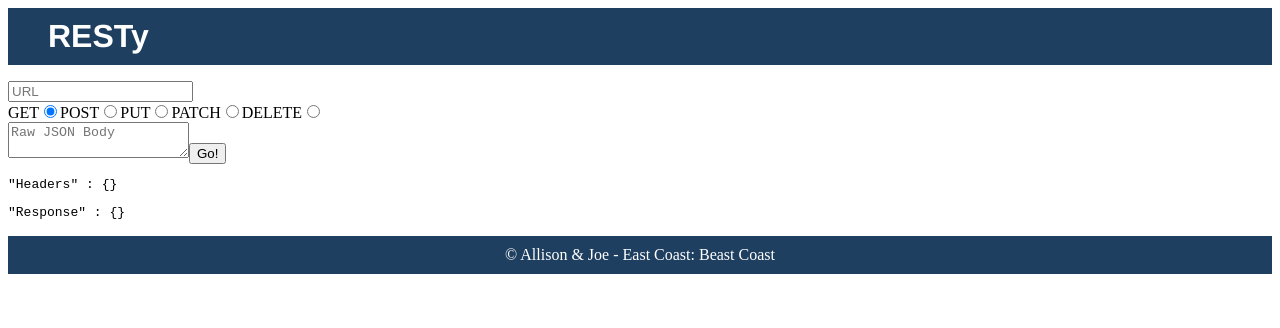
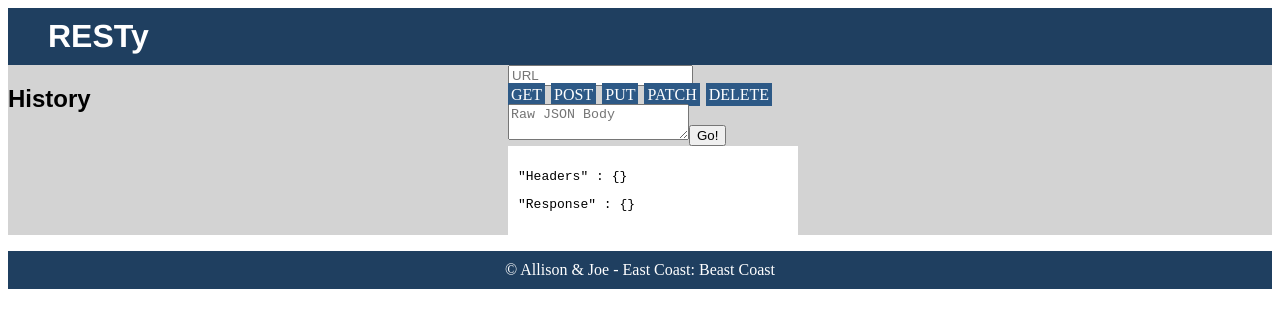
Before and after one commit to allisonbusse-401-advanced-javascript/resty-app, a React app: page / in a window 1280 px wide. Shown: the top 328 px of the page. Built offline with nearby package versions, Linux system fonts and the light colour scheme.

Commit message:
some css stuff

```diff
--- /dev/null
+++ b/src/components/Form.css
@@ -0,0 +1,16 @@
+.Form {
+  input[type="radio" i] {
+    display: none;
+  }
+  label {
+    margin-right: 6px;
+    cursor: pointer;
+    background-color: #2D5986;
+    padding: 3px;
+    color: white;
+  }
+}
+.radioButtons {
+  display: flex;
+  justify-content: space-between;
+  }
--- a/src/components/Form.js
+++ b/src/components/Form.js
@@ -1,9 +1,9 @@
 import React from 'react';
-import styles from './Header.css';
+import styles from './Form.css';
 import PropTypes from 'prop-types';
 
 const Form = ({ handleSubmit, handleChange, url, method, body }) => (
-  <form onSubmit={handleSubmit}>
+  <form className={styles.Form} onSubmit={handleSubmit}>
     <input type="text" name="url" placeholder="URL" value={url} onChange={handleChange}></input>
     <div className="radioButtons">
       <label>
--- /dev/null
+++ b/src/components/History.css
@@ -0,0 +1,18 @@
+.History {
+  width: 500px;
+  font-family: Arial, Helvetica, sans-serif;
+
+  li {
+    list-style: none;
+    background-color: #2D5986;
+    color: white;
+    padding: 2px 6px;
+  }
+  ul {
+    padding-left: 0;
+  }
+
+  li h2 {
+    text-transform: uppercase;
+  }
+}
--- a/src/components/History.js
+++ b/src/components/History.js
@@ -2,9 +2,9 @@ import React from 'react';
 // import styles from './Header.css';
 import PropTypes from 'prop-types';
 import HistoryItem from './HistoryItem';
+import styles from './History.css';
 
 const History = ({ historyItems }) => {
-console.log(historyItems)
   const historyElements = historyItems.map(history => (
     <li key={`${history.url}-${history.method}`}>
       <HistoryItem {...history} />
@@ -12,15 +12,18 @@ console.log(historyItems)
   ));
 
   return (
-    <ul>
-      {historyElements}
-    </ul>
+    <div className={styles.History}>
+      <h2>History</h2>
+      <ul>
+        {historyElements}
+      </ul>
+    </div>
   );
 };
 
 History.propTypes = {
   historyItems: PropTypes.array.isRequired
-}
+};
 
 
 export default History;
--- a/src/components/ResultsDisplay.css
+++ b/src/components/ResultsDisplay.css
@@ -1,3 +1,5 @@
 .ResultsDisplay {
-
+  background-color: white;
+  width: 100%;
+  padding: 10px;
 }
--- a/src/components/ResultsDisplay.js
+++ b/src/components/ResultsDisplay.js
@@ -1,12 +1,12 @@
 /* eslint-disable react/no-unescaped-entities */
 import React from 'react';
+import PropTypes from 'prop-types';
 import styles from './ResultsDisplay.css';
-import PropTypes from 'prop-types';
 
 
 const ResultsDisplay = ({ headers, response }) => (
 
-  <div>
+  <div className={styles.ResultsDisplay}>
     <pre>"Headers" : {JSON.stringify(headers, null, 2)}</pre>
     <pre>"Response" : {JSON.stringify(response, null, 2)}</pre>
   </div>
--- /dev/null
+++ b/src/containers/Resty.css
@@ -0,0 +1,4 @@
+.Resty {
+  display: flex;
+  background-color: lightgray;
+}
--- a/src/containers/Resty.js
+++ b/src/containers/Resty.js
@@ -3,6 +3,7 @@ import ResultsDisplay from '../components/ResultsDisplay';
 import Form from '../components/Form';
 import History from '../components/History';
 import { callApi } from '../services/callApi';
+import styles from './Resty.css';
 
 export default class Resty extends Component {
 
@@ -33,7 +34,7 @@ export default class Resty extends Component {
     this.setState({ loading: true });
     callApi(this.state.url, this.state.method, this.state.headers, this.state.body)
       .then(results => {
-        this.setState({ results, loading: false, history: this.state.history.push(historyObj) });
+        this.setState(state => ({ results, loading: false, history: [historyObj, ...state.history] }));
       });
   }
 
@@ -42,15 +43,26 @@ export default class Resty extends Component {
   }
 
   render() {
+
+    const formObject = {
+      handleSubmit: this.handleSubmit,
+      handleChange: this.handleChange,
+      url: this.state.url,
+      method: this.state.method,
+      body: this.state.body
+    };
+
     return (
-      <>
-        <History historyItems={this.state.history}/>
-        <Form handleSubmit={this.handleSubmit} handleChange={this.handleChange} url={this.state.url} method={this.state.method} body={this.state.body}/>
-        <ResultsDisplay
-          headers={this.state.results.headers}
-          response={this.state.results.response}
-        />
-      </>
+      <div className={styles.Resty}>
+        <History historyItems={this.state.history} />
+        <div>
+          <Form {...formObject} />
+          <ResultsDisplay
+            headers={this.state.results.headers}
+            response={this.state.results.response}
+          />
+        </div>
+      </div>
     );
   }
 }
```
Also changed, not shown: src/components/HistoryItem.css (added).
